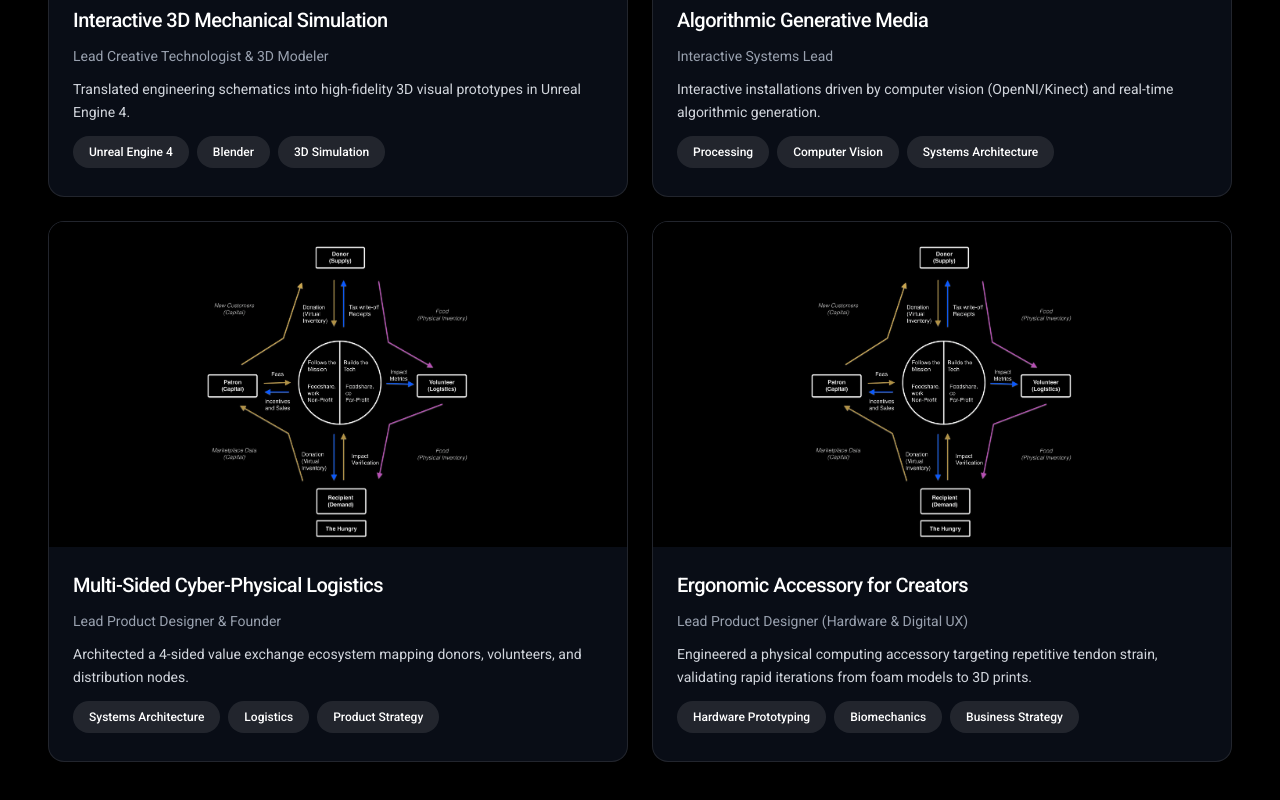
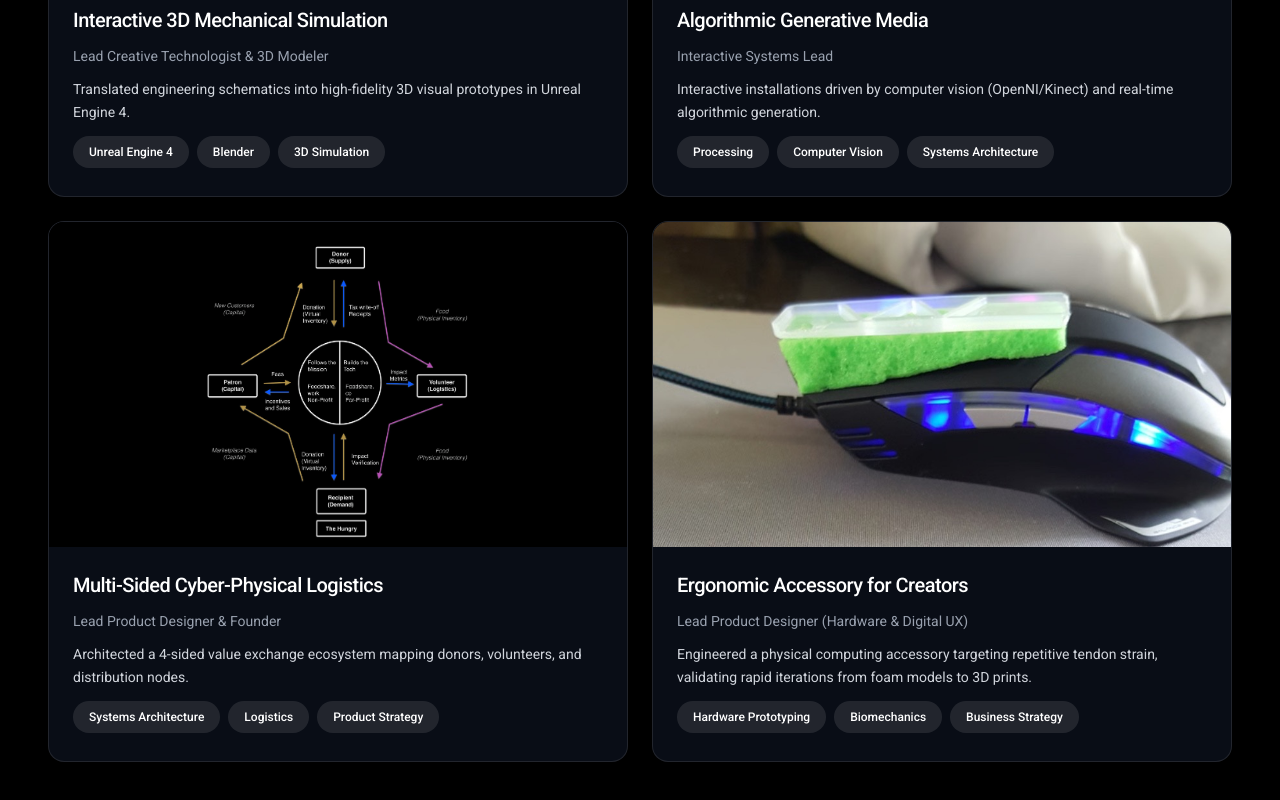
Before and after one commit to tysonfrederick/tyson-mvp-portfolio, a Next.js app: page / in a window 1280 px wide. Shown: the part 821-1621 px from the top of the page. Built offline with nearby package versions, Linux system fonts and the light colour scheme.

Commit message:
updated ergoclick image and cropped with grok/agent mode

```diff
--- a/src/app/data.ts
+++ b/src/app/data.ts
@@ -68,7 +68,7 @@ export const portfolioData: PortfolioData = {
       description:
         "Engineered a physical computing accessory targeting repetitive tendon strain, validating rapid iterations from foam models to 3D prints.",
       videoSrc: "/videos/ergoclick-loop.mp4",
-      imagePath: "/foodshare.png",
+      imagePath: "/ergoclick.jpg",
       tags: ["Hardware Prototyping", "Biomechanics", "Business Strategy"],
     },
   ],
--- a/src/components/BentoVideoCard.tsx
+++ b/src/components/BentoVideoCard.tsx
@@ -1,6 +1,6 @@
 "use client";
 
-import { useState } from "react";
+import { useEffect, useRef, useState } from "react";
 import Image from "next/image";
 import Link from "next/link";
 import { motion } from "framer-motion";
@@ -11,10 +11,28 @@ type BentoVideoCardProps = {
 };
 
 export default function BentoVideoCard({ project }: BentoVideoCardProps) {
-  const [videoFailed, setVideoFailed] = useState(false);
-  const invertFallback = project.imagePath.includes("foodshare");
-  const mediaClassName = `absolute inset-0 h-full w-full object-cover transition-transform duration-700 ease-out group-hover:scale-105${
-    invertFallback && videoFailed ? " invert" : ""
+  const [videoReady, setVideoReady] = useState(false);
+  const videoRef = useRef<HTMLVideoElement>(null);
+
+  useEffect(() => {
+    const video = videoRef.current;
+    if (!video) return;
+
+    const markReady = () => {
+      if (video.readyState >= HTMLMediaElement.HAVE_CURRENT_DATA) {
+        setVideoReady(true);
+      }
+    };
+
+    markReady();
+    video.addEventListener("canplay", markReady);
+    return () => video.removeEventListener("canplay", markReady);
+  }, [project.videoSrc]);
+  const invertFallback = project.imagePath.includes("foodshare") && !videoReady;
+  const objectPosition =
+    project.id === "ergoclick" ? "object-[85%_center]" : "object-center";
+  const mediaClassName = `absolute inset-0 h-full w-full object-cover ${objectPosition} transition-transform duration-700 ease-out group-hover:scale-105${
+    invertFallback ? " invert" : ""
   }`;
 
   const card = (
@@ -26,7 +44,6 @@ export default function BentoVideoCard({ project }: BentoVideoCardProps) {
       className="group flex h-full flex-col overflow-hidden rounded-2xl border border-white/10 bg-[#090D16] transition-all duration-300 hover:-translate-y-1 hover:border-white/30"
     >
       <div className="relative aspect-[4/3] w-full shrink-0 overflow-hidden bg-black md:aspect-video">
-        {videoFailed ? (
         <Image
           src={project.imagePath}
           alt={project.title}
@@ -34,19 +51,23 @@ export default function BentoVideoCard({ project }: BentoVideoCardProps) {
           className={mediaClassName}
           sizes="(min-width: 768px) 50vw, 100vw"
         />
-        ) : (
         <video
+          ref={videoRef}
           autoPlay
           muted
           loop
           playsInline
           poster={project.imagePath}
           src={project.videoSrc}
-            onError={() => setVideoFailed(true)}
+          onCanPlay={() => setVideoReady(true)}
+          onError={() => setVideoReady(false)}
           aria-hidden
-            className={mediaClassName}
+          className={
+            videoReady
+              ? mediaClassName
+              : "pointer-events-none absolute h-px w-px opacity-0"
+          }
         />
-        )}
       </div>
 
       <div className="z-10 flex flex-col gap-3 p-4 md:p-6">
```
Also changed, not shown: public/ergoclick.jpg (added). Lines whose indentation alone changed are shown as unchanged.
